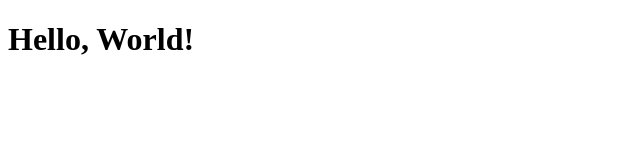
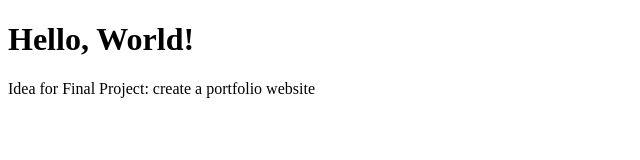
Before and after one commit to DavidM54705/CS3338-first-project, a plain HTML site: page index.html in a window 1280 px wide. Shown: the whole page, without its empty margins (0-640 px from the left). Drawn offline with Linux system fonts and the light colour scheme.

Commit message:
Added new Line

```diff
--- a/index.html
+++ b/index.html
@@ -7,5 +7,6 @@
 </head>
 <body>
     <h1>Hello, World!</h1>
+    <p1>Idea for Final Project: create a portfolio website</p1>
 </body>
 </html>
```
